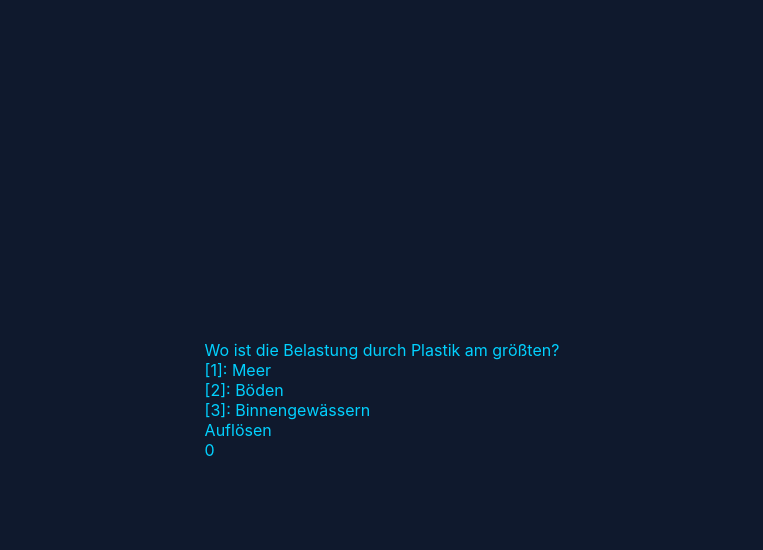
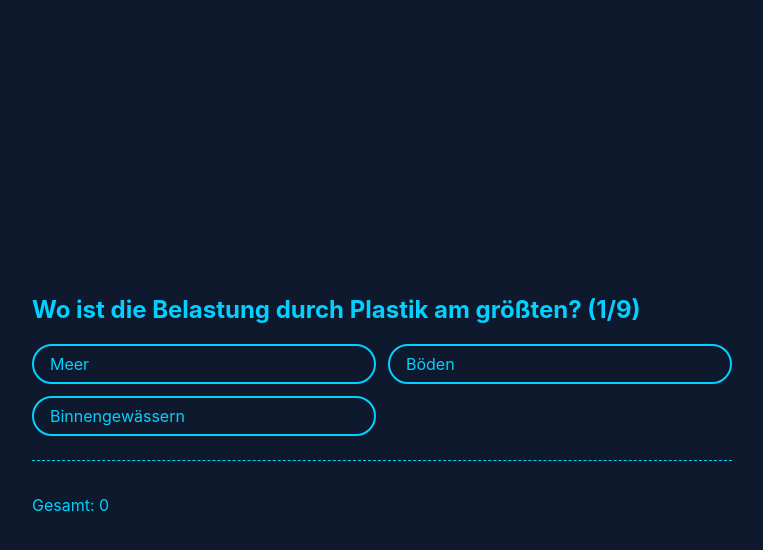
Before and after one commit to alexreiling/danube, a Next.js app: page /quiz in a window 1280 px wide. Both pictures are taken after a click on the element "Los geht's!". Shown: the top 550 px of the page, without its empty margins (258-1021 px from the left). Built offline with nearby package versions, Linux system fonts and the light colour scheme.

Commit message:
Finalize quiz

```diff
--- a/components/Quiz/data.ts
+++ b/components/Quiz/data.ts
@@ -1,12 +1,10 @@
-export interface Quiz {
-  questions: {
+export type Quiz = {
   question: string;
   options: string[];
   valid: number[];
 }[];
-}
-export const QUIZ_DATA: Quiz = {
-  questions: [
+export const POINTS_PER_QUESTION = 4;
+export const QUIZ: Quiz = [
   {
     question: "Wo ist die Belastung durch Plastik am größten?",
     options: ["Meer", "Böden", "Binnengewässern"],
@@ -19,11 +17,7 @@ export const QUIZ_DATA: Quiz = {
   },
   {
     question: "Wie viel Plastik wird pro Jahr produziert?",
-      options: [
-        "900.000.000 Tonnen",
-        "200.000.000 Tonnen",
-        "400.000.000 Tonnen",
-      ],
+    options: ["900.000.000 Tonnen", "200.000.000 Tonnen", "400.000.000 Tonnen"],
     valid: [0, 1],
   },
   {
@@ -69,5 +63,4 @@ export const QUIZ_DATA: Quiz = {
     options: ["Wellen / Strömung", "Sonnenstrahlen/ UV-Licht", "Salzwasser"],
     valid: [1, 2],
   },
-  ],
-};
+];
--- a/components/Quiz/index.tsx
+++ b/components/Quiz/index.tsx
@@ -1,24 +1,33 @@
-import { HTMLAttributes, useCallback, useEffect, useState } from "react";
-import styled from "styled-components";
-import { Quiz, QUIZ_DATA } from "./data";
+import { HTMLAttributes, useState } from "react";
+import styled, { css, keyframes } from "styled-components";
+import { POINTS_PER_QUESTION, QUIZ } from "./data";
 
 import clsx from "clsx";
+import { COLORS } from "../../theme";
+import { ButtonStyles } from "../../styles/buttonStyles";
 
-interface Props extends HTMLAttributes<HTMLDivElement> {}
+interface Props extends HTMLAttributes<HTMLDivElement> {
+  onComplete: (score: number) => any;
+}
 
 const Quiz: React.FC<Props> = (props) => {
-  const { ...rest } = props;
-  const [validated, setValidated] = useState(false);
-  const [quiz, setQuiz] = useState<Quiz>(QUIZ_DATA);
+  const { onComplete, ...rest } = props;
+  const [phase, setPhase] = useState<"prompting" | "validation">("prompting");
+
   const [step, setStep] = useState(0);
   const [score, setScore] = useState(0);
+  const [points, setPoints] = useState<number | undefined>(undefined);
   const [selected, setSelected] = useState<number[]>([]);
-  const [wrong, setWrong] = useState<number[]>();
-  const [missing, setMissing] = useState<number[]>();
+  const [wrong, setWrong] = useState<number[]>([]);
+  const [missing, setMissing] = useState<number[]>([]);
 
-  const { options, question, valid } = quiz.questions[step];
+  const { options, question, valid } = QUIZ[step];
 
   const validate = () => {
+    if (selected.length < 1) {
+      alert("Du musst mindestens 1 Antwort auswählen um fortfahren zu können.");
+      return;
+    }
     const wrongAnswers: number[] = [];
     selected.forEach((index) => {
       if (!valid.includes(index)) wrongAnswers.push(index);
@@ -30,47 +39,70 @@ const Quiz: React.FC<Props> = (props) => {
     setWrong(wrongAnswers);
     setMissing(missingAnswers);
 
-    const addScore = 5 - wrongAnswers.length - missingAnswers.length;
-
-    setScore(score + addScore);
-    setValidated(true);
+    const points =
+      POINTS_PER_QUESTION - wrongAnswers.length - missingAnswers.length;
+    setPoints(points);
+    setPhase("validation");
   };
+  const finished = step + 1 >= QUIZ.length;
   const nextStep = () => {
-    if (step + 1 >= quiz.questions.length) return;
-    setValidated(false);
+    if (finished) return;
+    setPhase("prompting");
     setWrong([]);
     setMissing([]);
     setSelected([]);
     setStep(step + 1);
+    setScore(score + (points || 0));
+    setPoints(undefined);
   };
-  return (
-    <Wrapper {...rest} className={clsx({ validated })}>
-      <div id="question">{question}</div>
-      <div id="options">
-        {options.map((option, index) => (
-          <div
-            key={index}
-            onClick={() => {
+  const toggleOption = (index: number) => {
+    if (phase === "validation") return;
     const merged = new Set(selected);
     if (merged.has(index)) merged.delete(index);
     else merged.add(index);
     setSelected(Array.from(merged.values()));
-            }}
+  };
+  return (
+    <Wrapper {...rest}>
+      <h2 id="question">{`${question} (${step + 1}/${QUIZ.length})`}</h2>
+      <OptionsGrid>
+        {options.map((option, index) => (
+          <Option
+            key={index}
+            onClick={() => toggleOption(index)}
             className={clsx({
               option,
+              validated: phase === "validation",
               selected: selected.includes(index),
               correct: valid.includes(index),
+              missing: missing.includes(index),
+              wrong: wrong.includes(index),
+            })}
+          >{`${option}`}</Option>
+        ))}
+      </OptionsGrid>
 
-              missing: missing?.includes(index),
-              wrong: wrong?.includes(index),
-            })}
-          >{`[${index + 1}]: ${option}`}</div>
-        ))}
-      </div>
-      <div id="submit" onClick={validated ? nextStep : validate}>
-        {validated ? "Nächste Runde" : "Auflösen"}
-      </div>
-      <div id="score">{score}</div>
+      <Footer>
+        <div id="score">{`Gesamt: ${score}`}</div>
+        {points && <Points id="points">+{points} </Points>}
+        <Submit
+          id="submit"
+          className={clsx({ hidden: selected.length < 1 })}
+          onClick={
+            phase === "prompting"
+              ? validate
+              : finished
+              ? () => onComplete(score)
+              : nextStep
+          }
+        >
+          {phase === "prompting"
+            ? "Auflösen"
+            : finished
+            ? "Quiz beenden"
+            : "Nächste Frage"}
+        </Submit>
+      </Footer>
     </Wrapper>
   );
 };
@@ -78,22 +110,69 @@ const Quiz: React.FC<Props> = (props) => {
 export default Quiz;
 
 const Wrapper = styled.div`
-  .option {
+  width: 100%;
+  display: flex;
+  flex-direction: column;
+`;
+
+const OptionsGrid = styled.div`
+  display: grid;
+  grid-gap: 12px;
+  grid-template-columns: 1fr;
+
+  @media (min-width: 550px) {
+    grid-template-columns: 1fr 1fr;
+  }
+`;
+
+const Option = styled.div`
+  ${ButtonStyles}
   &.selected {
-      background-color: blue;
-    }
+    background-color: ${COLORS.font};
+    color: ${COLORS.background};
   }
   &.validated {
-    .option {
-      &.correct.selected {
+    cursor: default;
+    &.selected.correct {
       background-color: green;
+      border-color: green;
     }
     &.selected.wrong {
       background-color: red;
+      border-color: red;
     }
     &.missing {
-        background-color: yellow;
-      }
+      background-color: lightgreen;
+      border-color: red;
+      color: ${COLORS.background};
     }
   }
 `;
+
+const Footer = styled.div`
+  margin-top: 24px;
+  border-top: 1px dashed ${COLORS.font};
+  padding-top: 24px;
+  display: flex;
+  justify-content: space-between;
+  align-items: center;
+`;
+
+const Submit = styled.div`
+  ${ButtonStyles}
+  opacity:1;
+
+  &.hidden {
+    opacity: 0;
+  }
+`;
+const pulsate = keyframes`
+  0% {transform: scale(1);}
+  50% {
+    transform: scale(1.2);
+  }
+`;
+const Points = styled.div`
+  font-size: 2em;
+  animation: ${pulsate} 1s ease-out infinite;
+`;
--- a/components/Quiz/intro.tsx
+++ b/components/Quiz/intro.tsx
@@ -1,6 +1,7 @@
 import { HTMLAttributes } from "react";
 import styled from "styled-components";
 import { COLORS } from "../../theme";
+import { POINTS_PER_QUESTION } from "./data";
 
 interface Props extends HTMLAttributes<HTMLDivElement> {
   onCompleted: () => any;
@@ -17,7 +18,8 @@ const Intro: React.FC<Props> = (props) => {
       </div>
       <ul>
         <li>
-          Für jede Frage kannst du maximal <b>5 Punkte</b> gewinnen.
+          Für jede Frage kannst du maximal <b>{POINTS_PER_QUESTION} Punkte</b>{" "}
+          gewinnen.
         </li>
         <li>Mehrere richtige Antworten sind möglich (Multiple-Choice)</li>
         <li>Für jede fehlende richtige Antwort gibt es einen Punkt Abzug</li>
--- /dev/null
+++ b/components/Quiz/outro.tsx
@@ -0,0 +1,60 @@
+import Link from "next/link";
+import { useRouter } from "next/router";
+import { HTMLAttributes } from "react";
+import styled, { keyframes } from "styled-components";
+import { ButtonStyles } from "../../styles/buttonStyles";
+import { POINTS_PER_QUESTION, QUIZ } from "./data";
+
+interface Props extends HTMLAttributes<HTMLDivElement> {
+  score: number;
+}
+
+const Outro: React.FC<Props> = (props) => {
+  const { score, ...rest } = props;
+  const router = useRouter();
+  return (
+    <Wrapper {...rest}>
+      <h1>Herzlichen Glückwunsch!</h1>
+      <div>
+        {"Du hast "}
+        <b>
+          {score} von {POINTS_PER_QUESTION * QUIZ.length}
+        </b>
+        {" Punkten beim Quiz erzielt."}
+      </div>
+      <div>
+        Du kennst dich wirklich gut mit der Plastikverschmutzung in unseren
+        Gewässern aus!
+      </div>
+      <div id="reset" onClick={() => router.reload()}>
+        Quiz neustarten
+      </div>
+    </Wrapper>
+  );
+};
+
+export default Outro;
+
+const fadeIn = keyframes`
+  from {
+    opacity:0
+  }
+  to {
+    opacity:1
+  }
+`;
+
+const Wrapper = styled.div`
+  opacity: 0;
+  > * {
+    margin-top: 24px;
+  }
+  animation: ${fadeIn} 1s 1s linear forwards;
+
+  #reset {
+    opacity: 0;
+    ${ButtonStyles}
+    animation: ${fadeIn} 1s 2s linear forwards;
+    float: right;
+  }
+`;
--- a/pages/quiz.tsx
+++ b/pages/quiz.tsx
@@ -2,6 +2,7 @@ import { useState } from "react";
 import styled from "styled-components";
 import Quiz from "../components/Quiz";
 import Intro from "../components/Quiz/intro";
+import Outro from "../components/Quiz/outro";
 import { COLORS } from "../theme";
 
 const Wrapper = styled.div`
@@ -9,7 +10,7 @@ const Wrapper = styled.div`
   width: 100vw;
   color: ${COLORS.font};
   background-color: ${COLORS.background};
-  padding: 2vw;
+  padding: 4vw;
   display: flex;
   justify-content: center;
   align-items: center;
@@ -20,14 +21,20 @@ const Wrapper = styled.div`
 
 export default function QuizPage() {
   const [phase, setPhase] = useState<"intro" | "quiz" | "outro">("intro");
+  const [score, setScore] = useState(0);
   return (
     <Wrapper>
       {phase === "intro" ? (
         <Intro onCompleted={() => setPhase("quiz")} />
       ) : phase === "quiz" ? (
-        <Quiz />
+        <Quiz
+          onComplete={(score) => {
+            setPhase("outro");
+            setScore(score);
+          }}
+        />
       ) : (
-        <Quiz />
+        <Outro score={score} />
       )}
     </Wrapper>
   );
--- /dev/null
+++ b/styles/buttonStyles.ts
@@ -0,0 +1,10 @@
+import { css } from "styled-components";
+import { COLORS } from "../theme";
+
+export const ButtonStyles = css`
+  border: 2px solid ${COLORS.font};
+  border-radius: 20px;
+  padding: 8px 16px;
+  cursor: pointer;
+  transition: all 0.3s ease-out;
+`;
```
Lines whose indentation alone changed are shown as unchanged.
